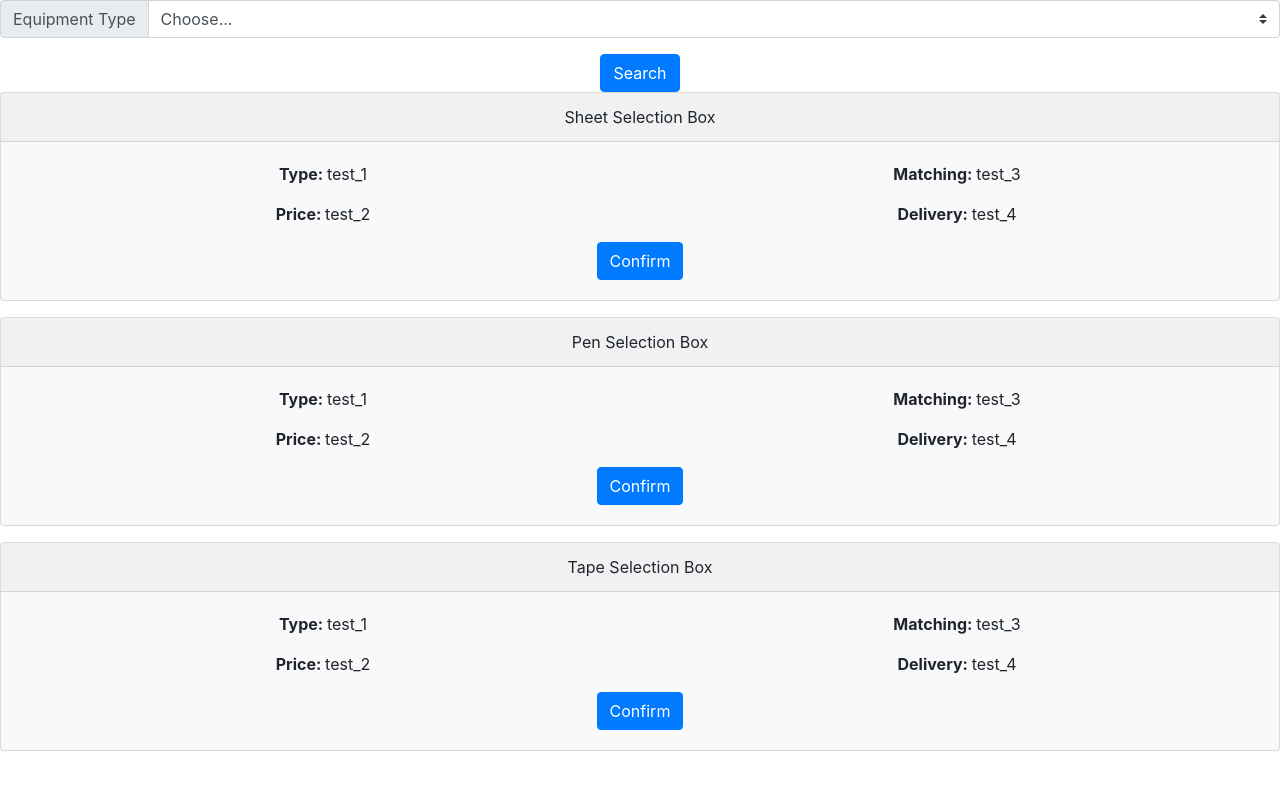
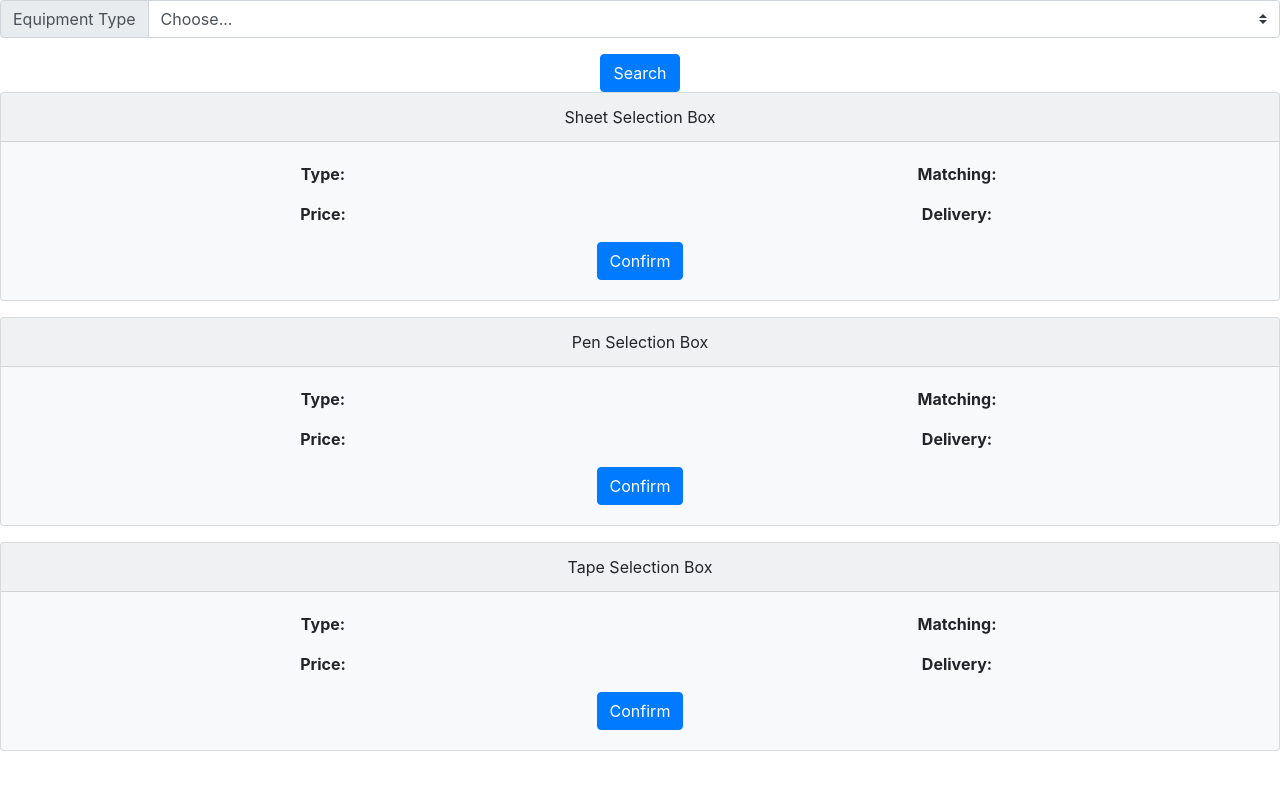
Before and after one commit to JeffreyLebowski90/london_pitch, a React (Create React App) app: page / in a window 1280 px wide. Shown: the top 790 px of the page. Built offline with nearby package versions, Linux system fonts and the light colour scheme.

Commit message:
quasi completato passaggio dati

```diff
--- a/src/App.js
+++ b/src/App.js
@@ -3,11 +3,15 @@ import './App.css';
 import Radio from './components/Radio/Radio'
 import Table from './components/Table/Table'
 import SelectionBox from './components/SelectionBox/SelectionBox'
+import tables from './assets/tables'
 
 class App extends Component {
   state = {
     dropValue: '',
-    showTable: false
+    showTable: false,
+    sheetRow: [],
+    penRow: [],
+    tapeRow: []
   }
 
   dropChangeHandler = (e) => {
@@ -20,8 +24,25 @@ class App extends Component {
     this.setState({showTable: showTable})
   }
 
+  selectClickHandler = (selectedRow) => {
+    switch (this.state.dropValue) {
+      case "sheet":
+        const selectedArray = tables.sheets[selectedRow]
+        this.setState({sheetRow: selectedArray})
+        break;
+
+
+
+      default:
+        break;
+    }
+  }
+
+
   render() {
-    const table = this.state.showTable ? <Table dropValue={this.state.dropValue}/> : null
+    const table = this.state.showTable ? <Table
+      dropValue={this.state.dropValue}
+      selectClick={this.selectClickHandler} /> : null
 
     return (
       <div className="App">
@@ -29,9 +50,9 @@ class App extends Component {
         <button className="btn btn-primary" onClick={this.buttonHandler}>
           Search</button>
         {table}
-        <SelectionBox title="Sheet"/>
-        <SelectionBox title="Pen"/>
-        <SelectionBox title="Tape"/>
+        <SelectionBox title="Sheet" selectedRow={this.state.sheetRow}/>
+        <SelectionBox title="Pen" selectedRow={this.state.penRow}/>
+        <SelectionBox title="Tape" selectedRow={this.state.tapeRow}/>
       </div>
     );
   }
--- a/src/components/SelectionBox/SelectionBox.js
+++ b/src/components/SelectionBox/SelectionBox.js
@@ -1,6 +1,7 @@
 import React from 'react'
 
 const selectionBox = (props) => {
+    console.log(props.selectedRow[0])
     return (
         <div className="card bg-light mb-3">
             <div className="card-header">
@@ -9,12 +10,12 @@ const selectionBox = (props) => {
         <div className="card-body">
             <div className="row">
                 <div className="col">
-                    <p><strong>Type: </strong>test_1</p>
-                    <p><strong>Price: </strong>test_2</p>
+                    <p><strong>Type: </strong>{props.selectedRow[0]}</p>
+                    <p><strong>Price: </strong>{props.selectedRow[1]}</p>
                 </div>
                 <div className="col">
-                    <p><strong>Matching: </strong>test_3</p>
-                    <p><strong>Delivery: </strong>test_4</p>
+                    <p><strong>Matching: </strong>{props.selectedRow[2]}</p>
+                    <p><strong>Delivery: </strong>{props.selectedRow[3]}</p>
                 </div>
             </div>
             <button className="btn btn-primary">Confirm</button>
--- a/src/components/Table/Table.js
+++ b/src/components/Table/Table.js
@@ -3,22 +3,22 @@ import TableBody from '../TableBody/TableBody'
 import tables from '../../assets/tables'
 
 class Table extends Component {
-    test(selectedRow){
-        console.log(selectedRow)
+    selectClick(selectedRow){
+        // this.props.selectedRow = selectedRow
     }
     render() {
         let tBody = null
         switch (this.props.dropValue) {
             case "sheet":
-                tBody = <TableBody selectClick={this.test}
+                tBody = <TableBody selectClick={this.props.selectClick}
                     data={tables.sheets}/>
                 break;
             case "pen":
-                tBody = <TableBody selectClick={this.test}
+                tBody = <TableBody selectClick={this.props.selectClick}
                     data={tables.pen}/>
                 break;
             case "tape":
-                tBody = <TableBody selectClick={this.test}
+                tBody = <TableBody selectClick={this.props.selectClick}
                     data={tables.tape}/>
                 break;
             default:
```
